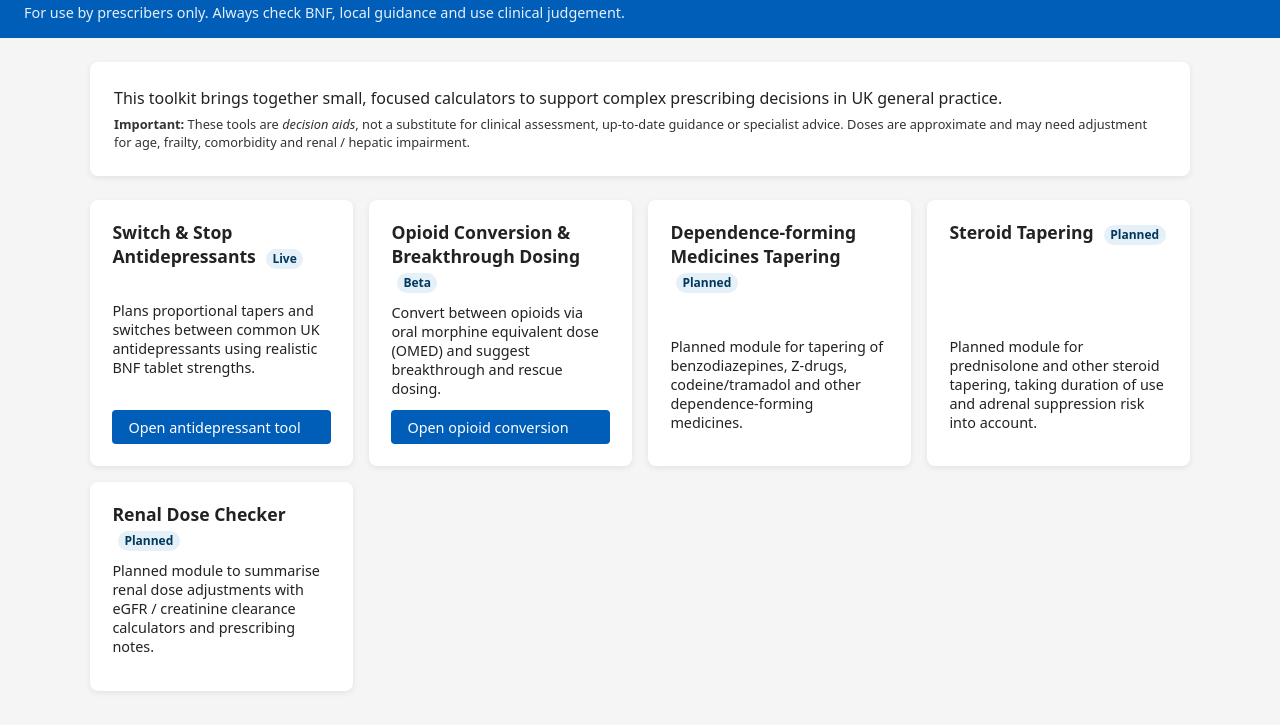
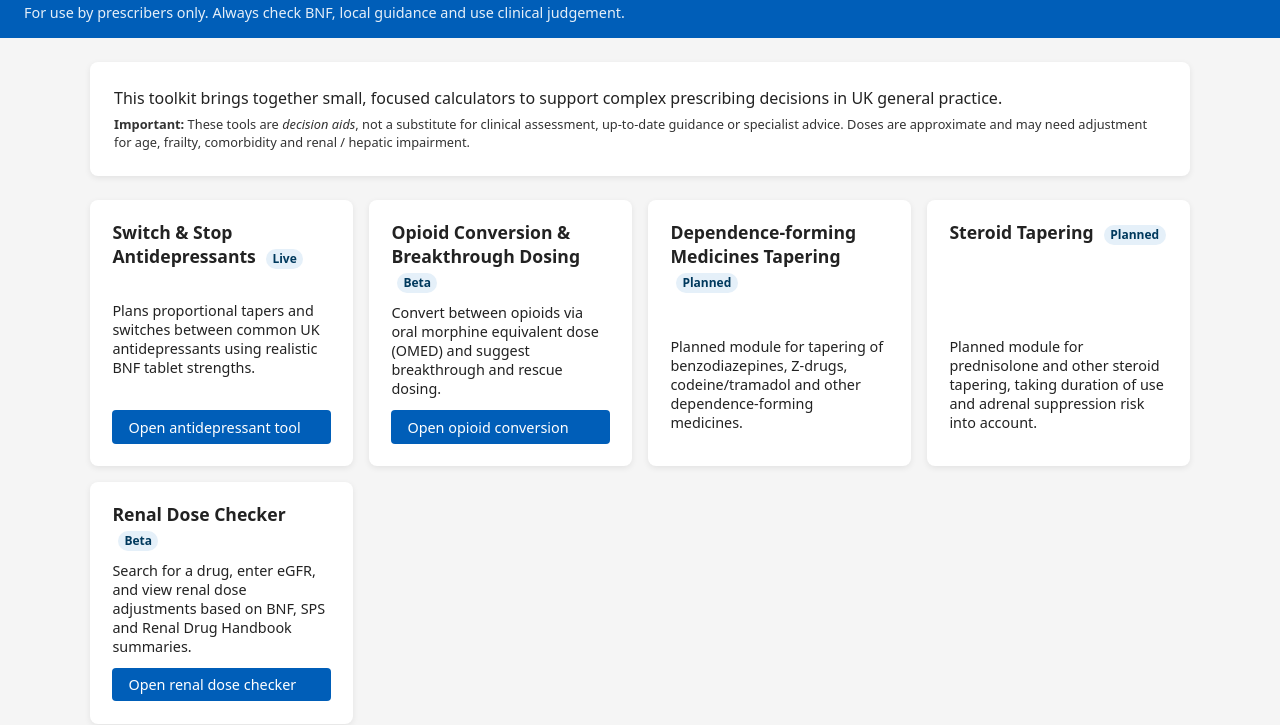
Before and after one commit to lewisbjardine/Medicines-Optimisation, a plain HTML site: page index.html in a window 1280 px wide. Shown: the part 75-800 px from the top of the page. Drawn offline with Linux system fonts and the light colour scheme.

Commit message:
Update index.html

```diff
--- a/index.html
+++ b/index.html
@@ -456,10 +456,11 @@ footer {
         <p>Planned module for prednisolone and other steroid tapering, taking duration of use and adrenal suppression risk into account.</p>
       </article>
 
-      <article class="module-card">
-        <h2>Renal Dose Checker <span class="tag">Planned</span></h2>
-        <p>Planned module to summarise renal dose adjustments with eGFR / creatinine clearance calculators and prescribing notes.</p>
-      </article>
+     <article class="module-card">
+  <h2>Renal Dose Checker <span class="tag">Beta</span></h2>
+  <p>Search for a drug, enter eGFR, and view renal dose adjustments based on BNF, SPS and Renal Drug Handbook summaries.</p>
+  <a class="primary-link" href="renal-dose-checker/index.html">Open renal dose checker</a>
+</article>
     </section>
   </main>
 
```
